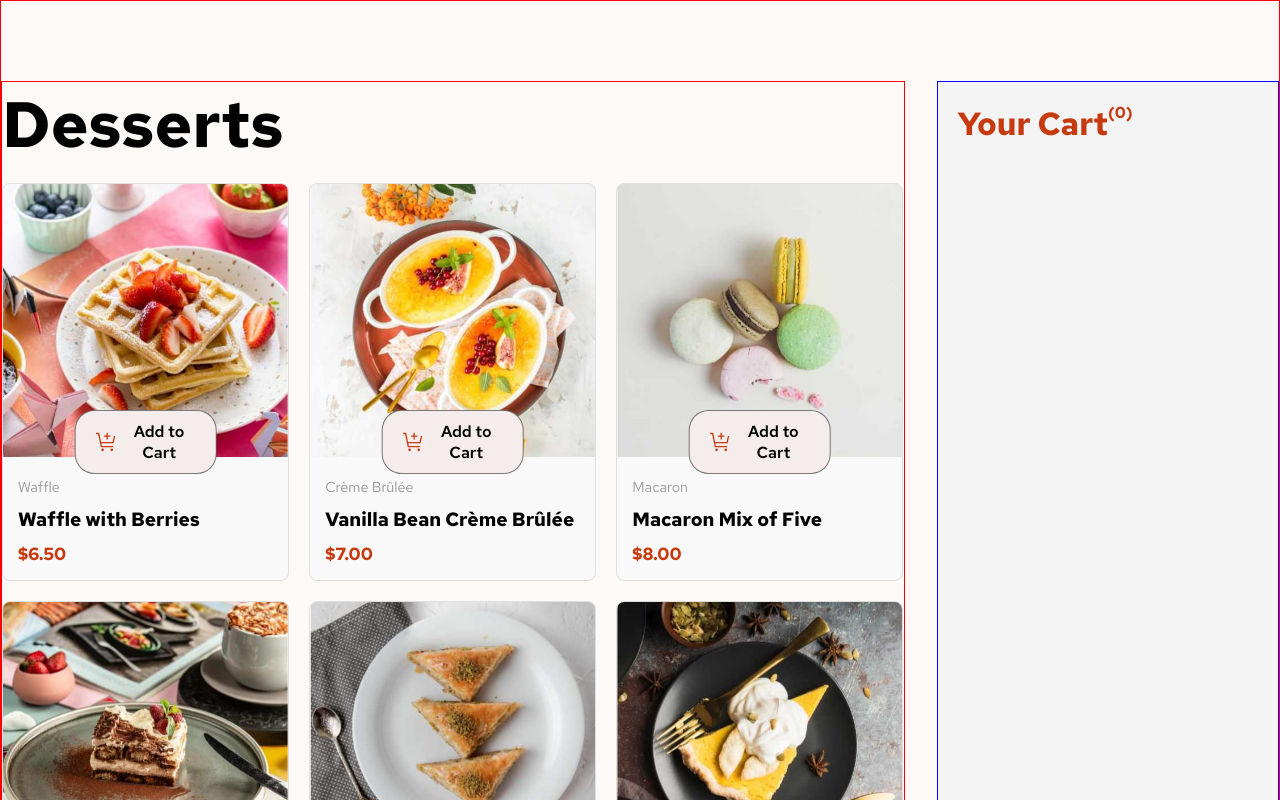
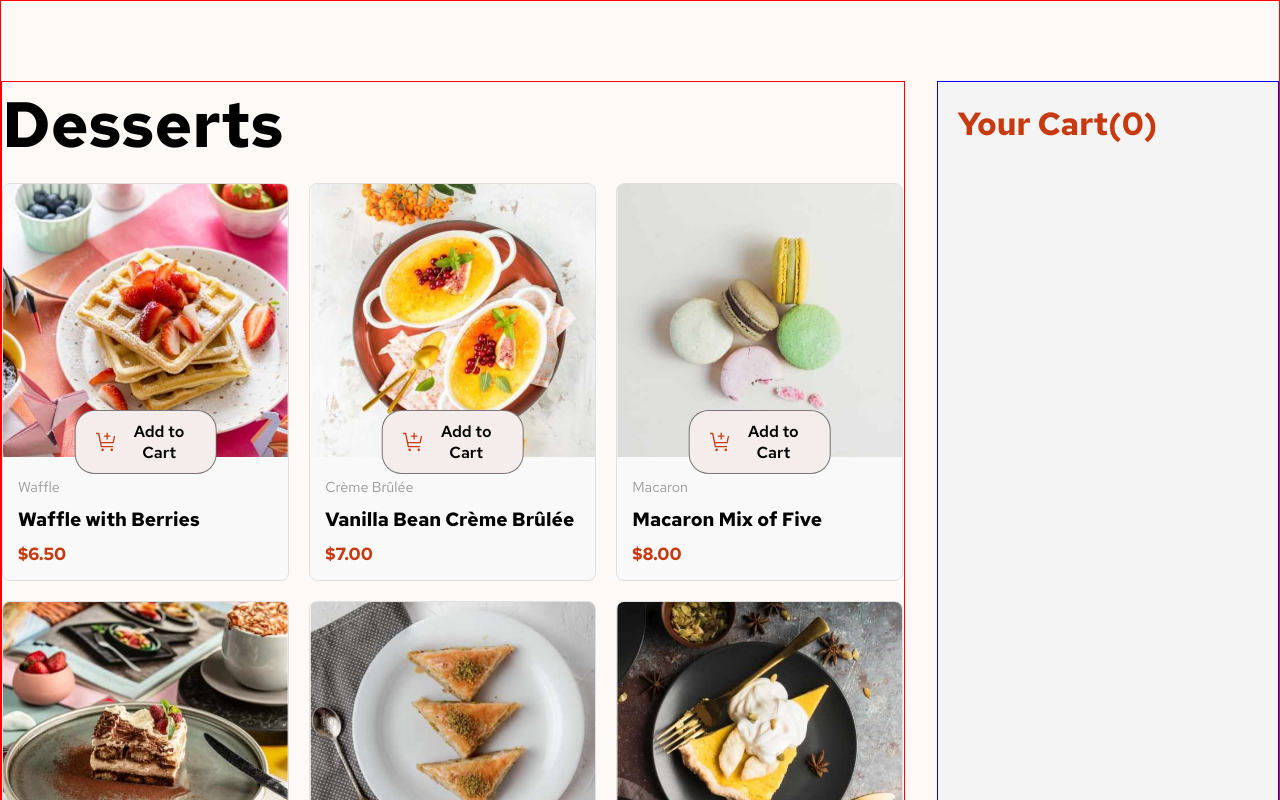
Before and after one commit to itsmecedy/Product-list-with-cart, a website: page index.html in a window 1280 px wide. Shown: the top 800 px of the page. Drawn offline with Linux system fonts and the light colour scheme.

Commit message:
fix cart text

```diff
--- a/index.html
+++ b/index.html
@@ -24,7 +24,7 @@
       <!-- Cart Section -->
       <div class="cart">
         Your Cart
-        <span>(0)</span>
+        <p id="cartItemsCount">(0)</p>
       </div>
     </div>
   </body>
--- a/style/styles.scss
+++ b/style/styles.scss
@@ -29,7 +29,7 @@ body {
   margin: auto;
   display: flex;
   justify-content: space-between;
-  padding-top: 5rem; // add padding left right when lower screen size
+  padding: 5rem 0; // add padding left right when lower screen size
   gap: 2rem;
   .main {
     width: 70%;
@@ -122,5 +122,9 @@ body {
       // Hide cart on smaller screens
       display: none;
     }
+    #cartItemsCount {
+      font-size: 2rem;
+      font-weight: 700;
+    }
   }
 }
```
Also changed, not shown: style/styles.css, 1 other file.
